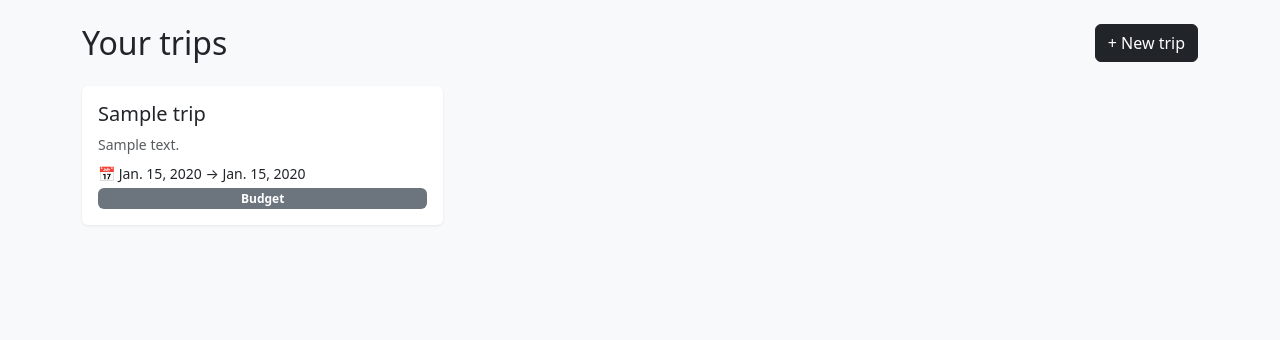
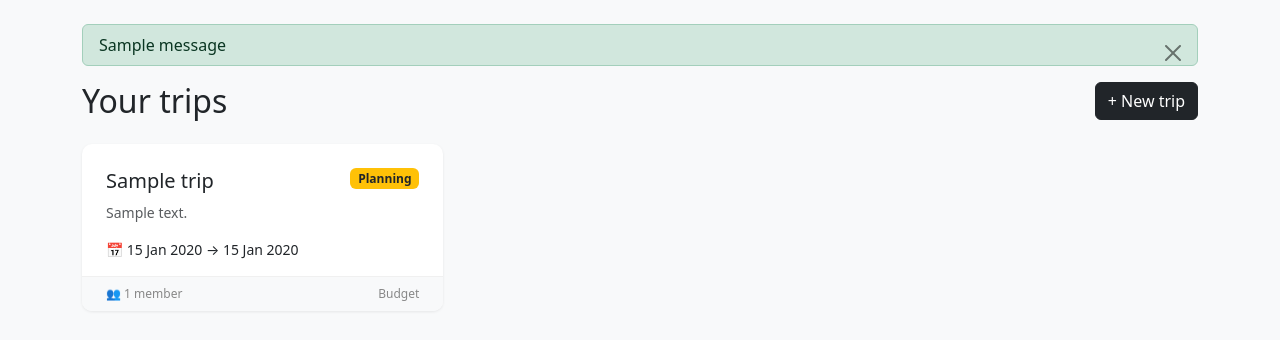
Before and after one commit to Lauragr9/sync, a Django app: page / in a window 1280 px wide. Shown: the part 56-396 px from the top of the page. Run offline with Django 5.2, Linux system fonts and the light colour scheme; a user stored in the database is signed in; tables that the repository leaves empty hold one stand-in row (values such as "Sample post"); one stand-in notice (Sample message) is shown.

Commit message:
feat: Messages + better aesthetics for dashboard

```diff
--- a/config/settings.py
+++ b/config/settings.py
@@ -118,3 +118,8 @@ USE_TZ = True
 STATIC_URL = 'static/'
 LOGIN_REDIRECT_URL = '/'
 LOGOUT_REDIRECT_URL = '/'
+
+from django.contrib.messages import constants as message_constants
+MESSAGE_TAGS = {
+    message_constants.ERROR: 'danger',
+}
--- a/sync/views.py
+++ b/sync/views.py
@@ -137,6 +137,7 @@ def proposal_create(request, slug):
             proposal.trip = trip
             proposal.proposed_by = request.user
             proposal.save()
+            messages.success(request, f'{proposal.city} added as a destination proposal.')
             return redirect('trip_detail', slug=trip.slug)
     else:
         form = ProposalForm()
@@ -155,6 +156,8 @@ def vote(request, proposal_id):
         user=request.user,
         defaults={'score': score}
     )
+    labels = {1: 'Yes', 0: 'Maybe', -1: 'No'}
+    messages.success(request, f'Voted "{labels[score]}" for {proposal.city}.')
     return redirect('trip_detail', slug=proposal.trip.slug)
 
 @login_required
@@ -205,10 +208,10 @@ def availability(request, slug):
                 defaults={'status': status}
             )
             print("Saved successfully!")
-            return JsonResponse({'ok': True})
+            return JsonResponse({'ok': True, 'message': 'Availability saved!'})
         except Exception as e:
             print(f"ERROR: {e}")
-            return JsonResponse({'error': str(e)}, status=500)
+            return JsonResponse({'error': str(e), 'message': 'Failed to save availability.'}, status=500)
 
 
     return JsonResponse({'error': 'GET not allowed'}, status=405)
--- a/templates/base.html
+++ b/templates/base.html
@@ -41,9 +41,33 @@
 </nav>
 
 <div class="container pb-5">
+  {% if messages %}
+    <div class="mb-3">
+      {% for message in messages %}
+        <div class="alert alert-{{ message.tags|default:'info' }} alert-dismissible fade show py-2" role="alert">
+          {{ message }}
+          <button type="button" class="btn-close" data-bs-dismiss="alert"></button>
+        </div>
+      {% endfor %}
+    </div>
+  {% endif %}
+
+  <div id="toast-container" style="position:fixed;bottom:1.5rem;right:1.5rem;z-index:1100;"></div>
+
   {% block content %}{% endblock %}
 </div>
 
 <script src="https://cdn.jsdelivr.net/npm/bootstrap@5.3.0/dist/js/bootstrap.bundle.min.js"></script>
+<script>
+function showToast(message, type) {
+  type = type || 'success';
+  var bg = type === 'success' ? '#198754' : (type === 'danger' ? '#dc3545' : '#0d6efd');
+  var el = document.createElement('div');
+  el.style.cssText = 'background:' + bg + ';color:#fff;padding:10px 16px;border-radius:6px;margin-top:8px;font-size:14px;box-shadow:0 2px 8px rgba(0,0,0,0.15);';
+  el.textContent = message;
+  document.getElementById('toast-container').appendChild(el);
+  setTimeout(function() { el.remove(); }, 3000);
+}
+</script>
 </body>
 </html>
--- a/templates/sync/dashboard.html
+++ b/templates/sync/dashboard.html
@@ -1,5 +1,19 @@
 {% extends 'base.html' %}
 {% block content %}
+
+<style>
+  .trip-card {
+    transition: transform 0.15s ease, box-shadow 0.15s ease;
+    border-radius: 10px;
+  }
+  .trip-card:hover {
+    transform: translateY(-3px);
+    box-shadow: 0 6px 18px rgba(0,0,0,0.1) !important;
+  }
+  .status-dot {
+    width: 8px; height: 8px; border-radius: 50%; display: inline-block; margin-right: 5px;
+  }
+</style>
 
 <div class="d-flex justify-content-between align-items-center mb-4">
   <h2 class="mb-0">Your trips</h2>
@@ -11,13 +25,41 @@
     {% for trip in trips %}
     <div class="col-md-6 col-lg-4">
       <a href="{% url 'trip_detail' trip.slug %}" class="text-decoration-none">
-        <div class="card h-100 p-3">
-          <h5 class="card-title text-dark">{{ trip.name }}</h5>
-          <p class="text-muted small mb-2">{{ trip.description|truncatewords:12 }}</p>
-          {% if trip.departure_date %}
-            <p class="small mb-1">📅 {{ trip.departure_date }} → {{ trip.return_date }}</p>
-          {% endif %}
-          <span class="badge bg-secondary">{{ trip.get_budget_range_display }}</span>
+        <div class="card h-100 trip-card" style="padding: 0; overflow: hidden;">
+
+          <div class="p-4 pb-3" style="flex:1;">
+            <div class="d-flex justify-content-between align-items-start mb-2">
+              <h5 class="card-title text-dark mb-0" style="line-height:1.3;">{{ trip.name }}</h5>
+              <span class="badge ms-2 flex-shrink-0
+                {% if trip.status == 'confirmed' %}bg-success
+                {% elif trip.status == 'completed' %}bg-secondary
+                {% else %}bg-warning text-dark{% endif %}">
+                {{ trip.get_status_display }}
+              </span>
+            </div>
+
+            {% if trip.description %}
+              <p class="text-muted small mb-3" style="line-height:1.5;">{{ trip.description|truncatewords:14 }}</p>
+            {% else %}
+              <p class="text-muted small mb-3 fst-italic">No description</p>
+            {% endif %}
+
+            {% if trip.departure_date %}
+              <p class="small text-dark mb-0">
+                📅 {{ trip.departure_date|date:"d M Y" }}
+                {% if trip.return_date %} → {{ trip.return_date|date:"d M Y" }}{% endif %}
+              </p>
+            {% else %}
+              <p class="small text-muted mb-0 fst-italic">Dates not set</p>
+            {% endif %}
+          </div>
+
+          <div class="px-4 py-2 d-flex justify-content-between align-items-center"
+               style="background:#f8f9fa;border-top:1px solid #f0f0f0;font-size:12px;color:#888;">
+            <span>👥 {{ trip.members.count }} member{{ trip.members.count|pluralize }}</span>
+            <span>{{ trip.get_budget_range_display }}</span>
+          </div>
+
         </div>
       </a>
     </div>
@@ -25,9 +67,10 @@
   </div>
 {% else %}
   <div class="text-center py-5">
-    <h4 class="text-muted">No trips yet</h4>
-    <p class="text-muted">Create your first trip and invite your friends</p>
-    <a href="{% url 'trip_create' %}" class="btn btn-dark">Create a trip</a>
+    <div style="font-size:3rem;margin-bottom:1rem;">✈️</div>
+    <h4 class="text-dark mb-2">No trips yet</h4>
+    <p class="text-muted mb-4">Create your first trip and invite your friends.</p>
+    <a href="{% url 'trip_create' %}" class="btn btn-dark px-4">Create a trip</a>
   </div>
 {% endif %}
 
--- a/templates/sync/trip_detail.html
+++ b/templates/sync/trip_detail.html
@@ -255,6 +255,10 @@ function setAvailability(date, status) {
       'X-CSRFToken': getCookie('csrftoken')
     },
     body: 'date=' + date + '&status=' + status
+  }).then(function(r) {
+    return r.json();
+  }).then(function(data) {
+    showToast(data.message || 'Saved!', data.error ? 'danger' : 'success');
   });
 }
 </script>
```
